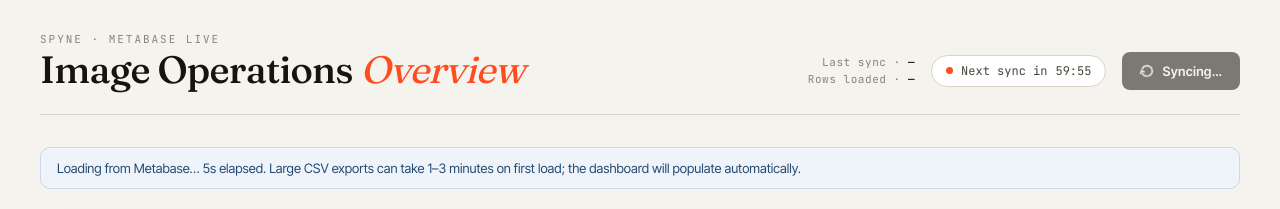
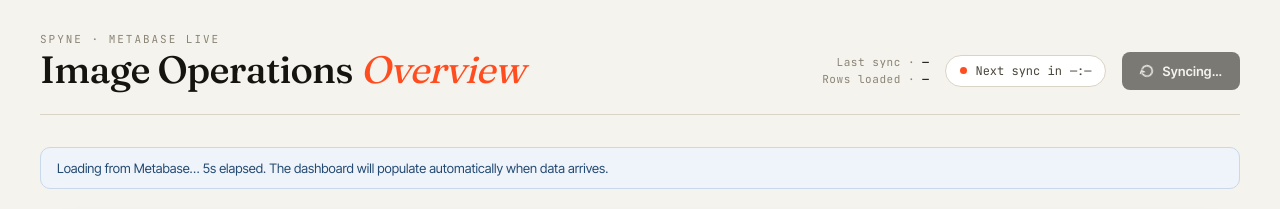
Before and after one commit to rahul-raj-58/Ai-Accuracy, a plain HTML site: page index.html in a window 1280 px wide. Shown: the top 209 px of the page. Drawn offline with Linux system fonts and the light colour scheme; no server answers.

Commit message:
Update index.html

```diff
--- a/index.html
+++ b/index.html
@@ -502,7 +502,7 @@
   };
 
   const REFRESH_MS = 60 * 60 * 1000; // 1 hour
-  let nextRefreshAt = Date.now() + REFRESH_MS;
+  let nextRefreshAt = null;  // null until first successful load
   let countdownTimer = null;
 
   // ---------------- Helpers ----------------
@@ -566,7 +566,17 @@
     stopLoadProgress();
     const tick = () => {
       const sec = Math.round((Date.now() - totalT0) / 1000);
-      showInfo(`Loading from Metabase… ${sec}s elapsed. Large CSV exports can take 1–3 minutes on first load; the dashboard will populate automatically.`);
+      let msg;
+      if (sec < 30) {
+        msg = `Loading from Metabase… ${sec}s elapsed. The dashboard will populate automatically when data arrives.`;
+      } else if (sec < 90) {
+        msg = `Loading from Metabase… ${sec}s elapsed. Large CSV exports can take 1–2 minutes on first load.`;
+      } else if (sec < 180) {
+        msg = `Still loading… ${sec}s elapsed. Metabase is slow on this export — if it doesn't finish in another minute, the query may need to be reduced in Metabase (it returns too many rows).`;
+      } else {
+        msg = `Loading has taken ${sec}s. Metabase isn't returning the CSV in a reasonable time. The query likely returns too many rows — consider aggregating in Metabase, or click Sync to retry.`;
+      }
+      showInfo(msg);
     };
     tick();
     loadProgressTimer = setInterval(tick, 1000);
@@ -887,6 +897,10 @@
 
   // ---------------- Countdown ----------------
   function tickCountdown() {
+    if (nextRefreshAt === null) {
+      $("#countdown").textContent = "—:—";
+      return;
+    }
     const ms = Math.max(0, nextRefreshAt - Date.now());
     const totalSec = Math.floor(ms / 1000);
     const mm = String(Math.floor(totalSec / 60)).padStart(2, "0");
```
